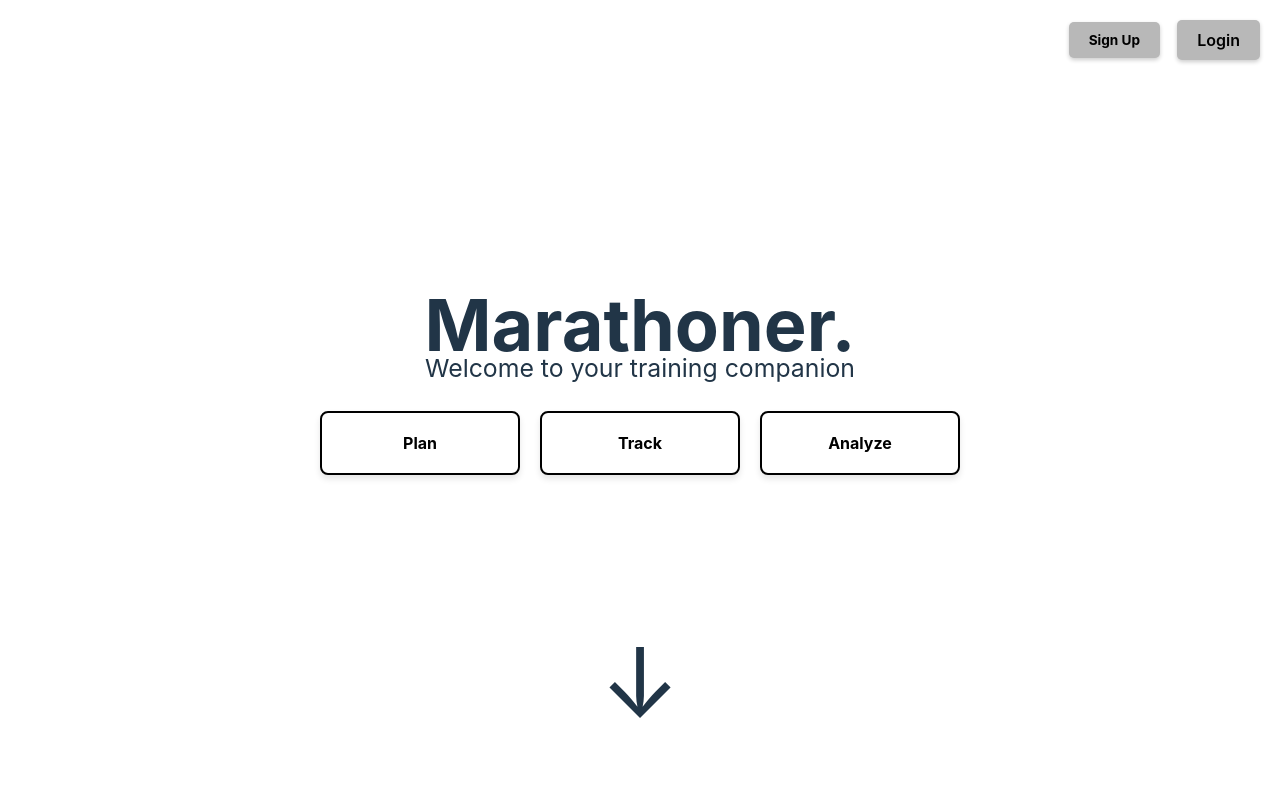
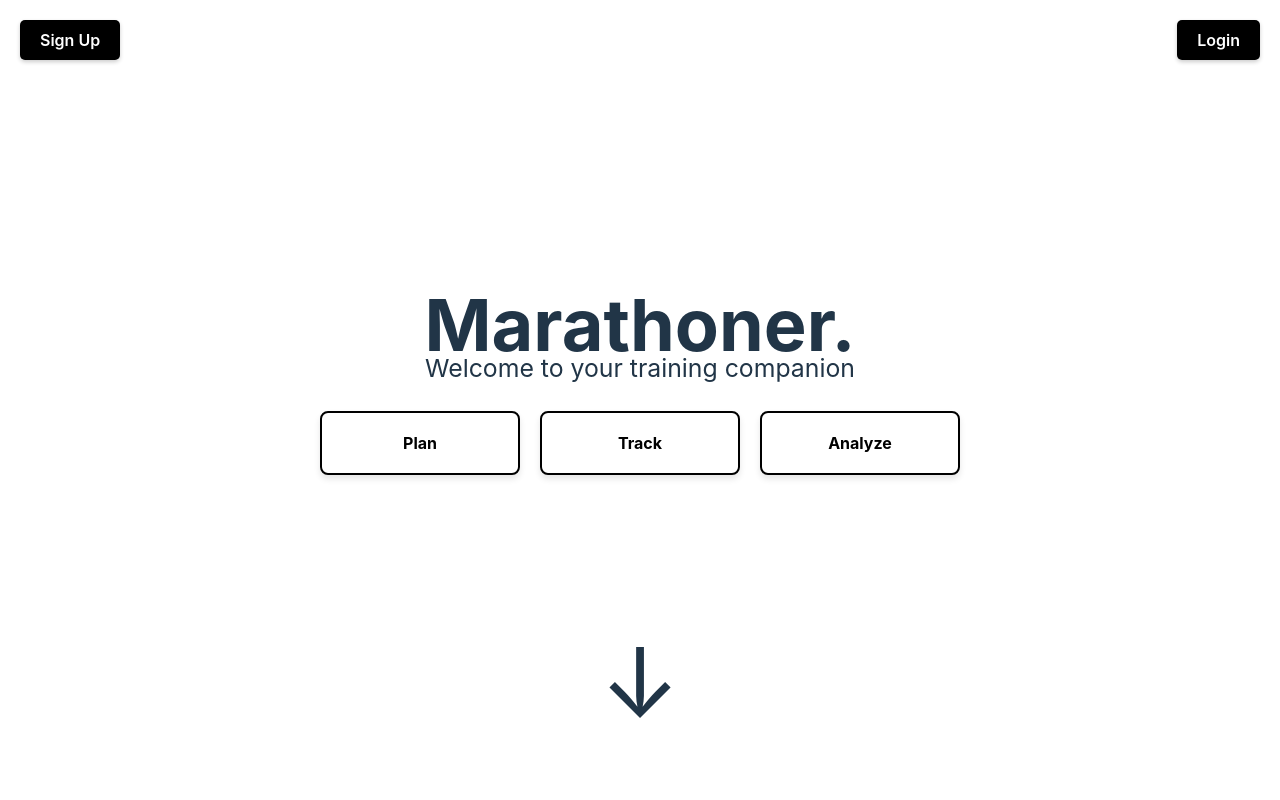
Before and after one commit to tulloch022/marathoner, a React (Vite) app: page / in a window 1280 px wide. Shown: the top 800 px of the page. Built offline with nearby package versions, Linux system fonts and the light colour scheme.

Commit message:
improved styling of login and sign up buttons

```diff
--- a/src/index.css
+++ b/src/index.css
@@ -243,8 +243,8 @@ h1, p {
   right: 20px;
   padding: 10px 20px;
   font-size: 1rem;
-  background-color: #b8b8b8;
-  color: rgb(0, 0, 0);
+  background-color: black;
+  color: white;
   border: none;
   border-radius: 5px;
   cursor: pointer;
@@ -254,29 +254,29 @@ h1, p {
 }
 
 .login-btn:hover {
-  background-color: #000000;
-  color: white;
+  background-color: white;
+  color: black;
 }
 
 .signup-btn {
   position: absolute;
-  top: 22px;
-  right: 120px;
+  top: 20px;
+  left: 20px;
   padding: 10px 20px;
-  font-size: .85rem;
-  background-color: #b8b8b8;
-  color: rgb(0, 0, 0);
+  font-size: 1rem;
+  background-color: #000000;
+  color: white;
   border: none;
   border-radius: 5px;
   cursor: pointer;
   box-shadow: 0 2px 4px rgba(0, 0, 0, 0.2);
   transition: background-color 0.3s ease, color 0.3s ease;
-  font-weight: 750;
+  font-weight: 600;
 }
 
 .signup-btn:hover {
-  background-color: #000000;
-  color: white;
+  background-color: #white;
+  color: black;
 }
 
 
```
